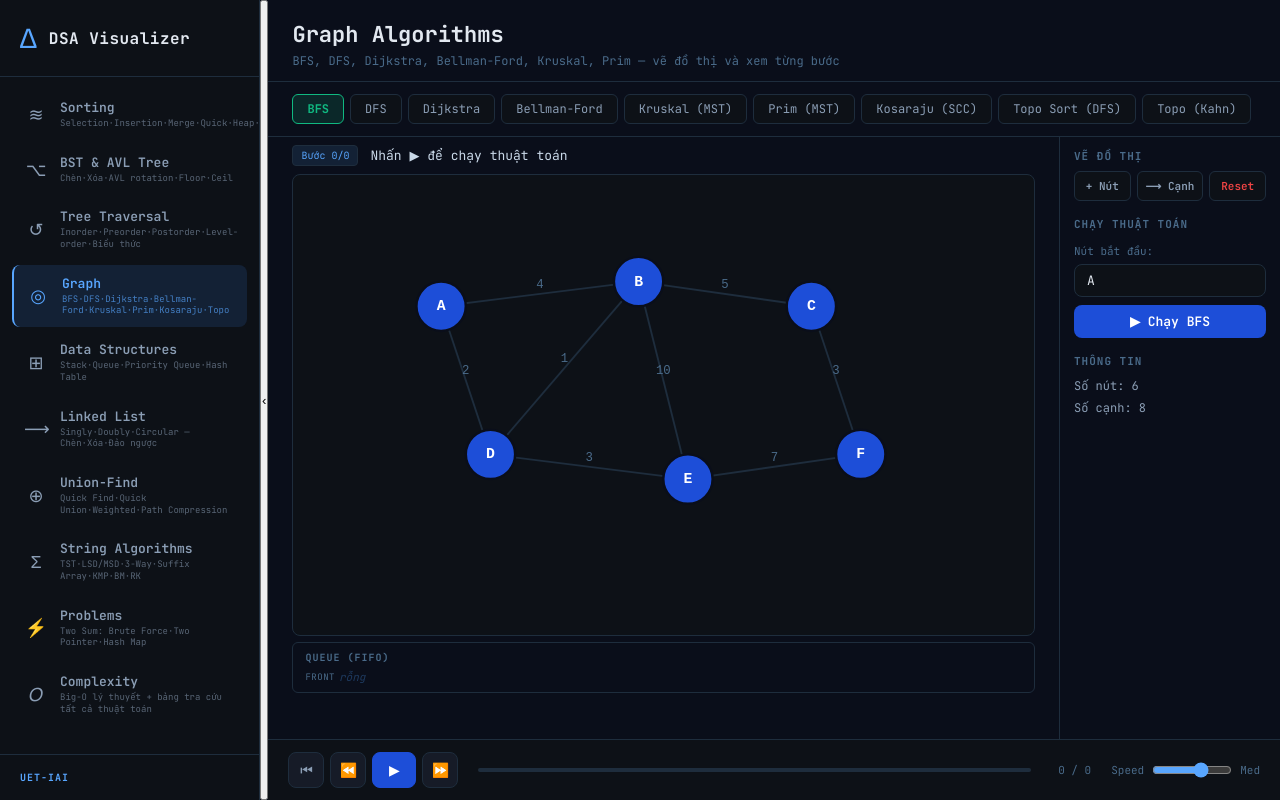
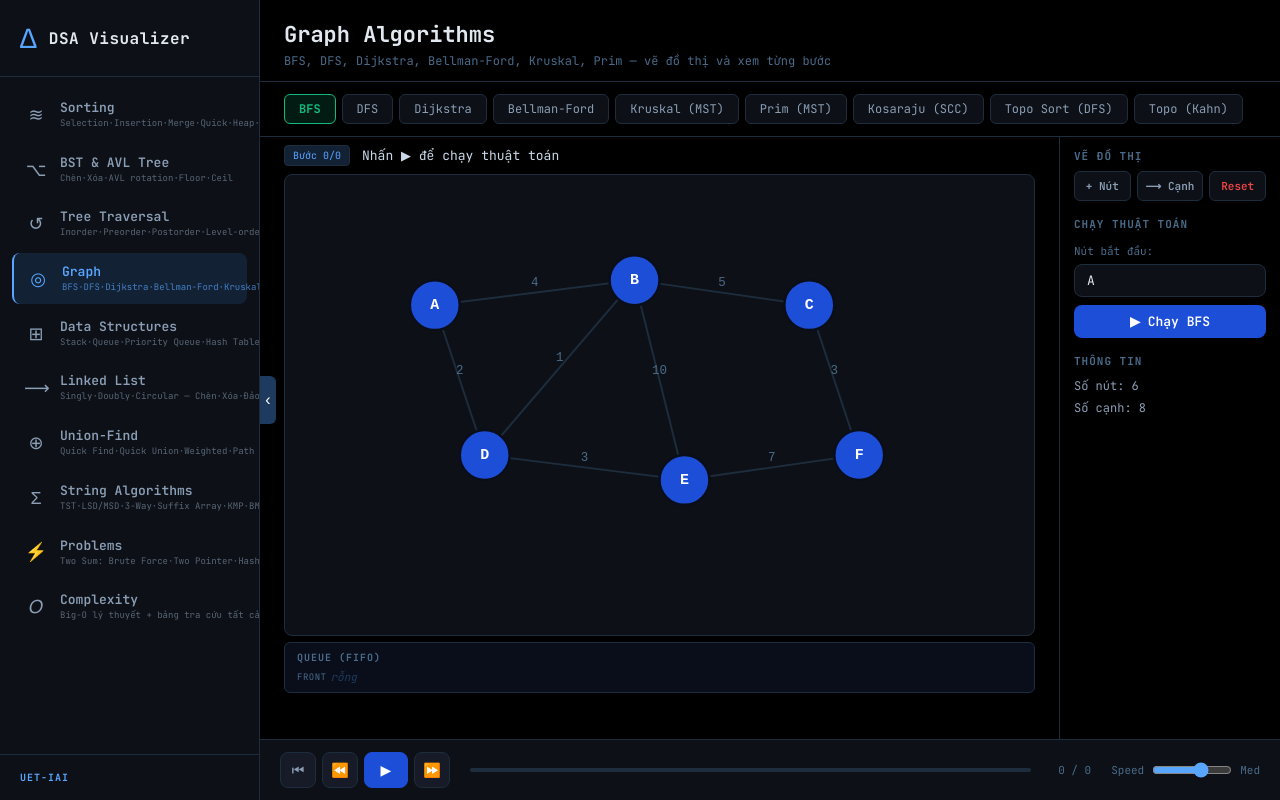
Before and after one commit to nguyendung007/dsa-visualizer, a React (Vite) app: page /graph in a window 1280 px wide. Built offline with nearby package versions, Linux system fonts and the light colour scheme.

Commit message:
Update layout

```diff
--- a/src/ui/layouts/MainLayout.css
+++ b/src/ui/layouts/MainLayout.css
@@ -2,7 +2,7 @@
 
 body {
   font-family: 'JetBrains Mono', 'Fira Code', 'Courier New', monospace;
-  background: #0a0e1a;
+  background: #000000;
   color: #e2e8f0;
   height: 100vh;
   overflow: hidden;
@@ -20,7 +20,13 @@ body {
   border-right: 1px solid #1e2d3d;
   display: flex;
   flex-direction: column;
-  padding: 0;
+  overflow: hidden;
+  transition: width 0.3s ease;
+}
+
+.sidebar.collapsed {
+  width: 0;
+  border-right: none;
 }
 
 .brand {
@@ -59,6 +65,8 @@ body {
   display: flex;
   flex-direction: column;
   gap: 4px;
+  scrollbar-width: thin;
+  scrollbar-color: #1e2d3d transparent;
 }
 
 .nav-item {
@@ -70,6 +78,7 @@ body {
   text-decoration: none;
   color: #8b9eb5;
   transition: all 0.15s;
+  white-space: nowrap;
 }
 
 .nav-item:hover {
@@ -117,16 +126,34 @@ body {
 .content {
   flex: 1;
   overflow: auto;
-  background: #0a0e1a;
+  background: #000000;
 }
 
-/* Ensure sidebar handles overflow with many nav items */
-.sidebar {
-  overflow: hidden;
+/* Toggle button */
+.toggle-btn {
+  position: fixed;
+  left: 260px;
+  top: 50%;
+  transform: translateY(-50%);
+  width: 16px;
+  height: 48px;
+  background: #1e3a5f;
+  border: none;
+  color: white;
+  cursor: pointer;
+  border-radius: 0 6px 6px 0;
+  font-size: 16px;
+  z-index: 100;
+  transition: left 0.3s ease;
   display: flex;
-  flex-direction: column;
+  align-items: center;
+  justify-content: center;
 }
-.nav {
-  scrollbar-width: thin;
-  scrollbar-color: #1e2d3d transparent;
+
+.toggle-btn:hover {
+  background: #2a5080;
 }
+
+.layout.collapsed .toggle-btn {
+  left: 0;
+}
```
